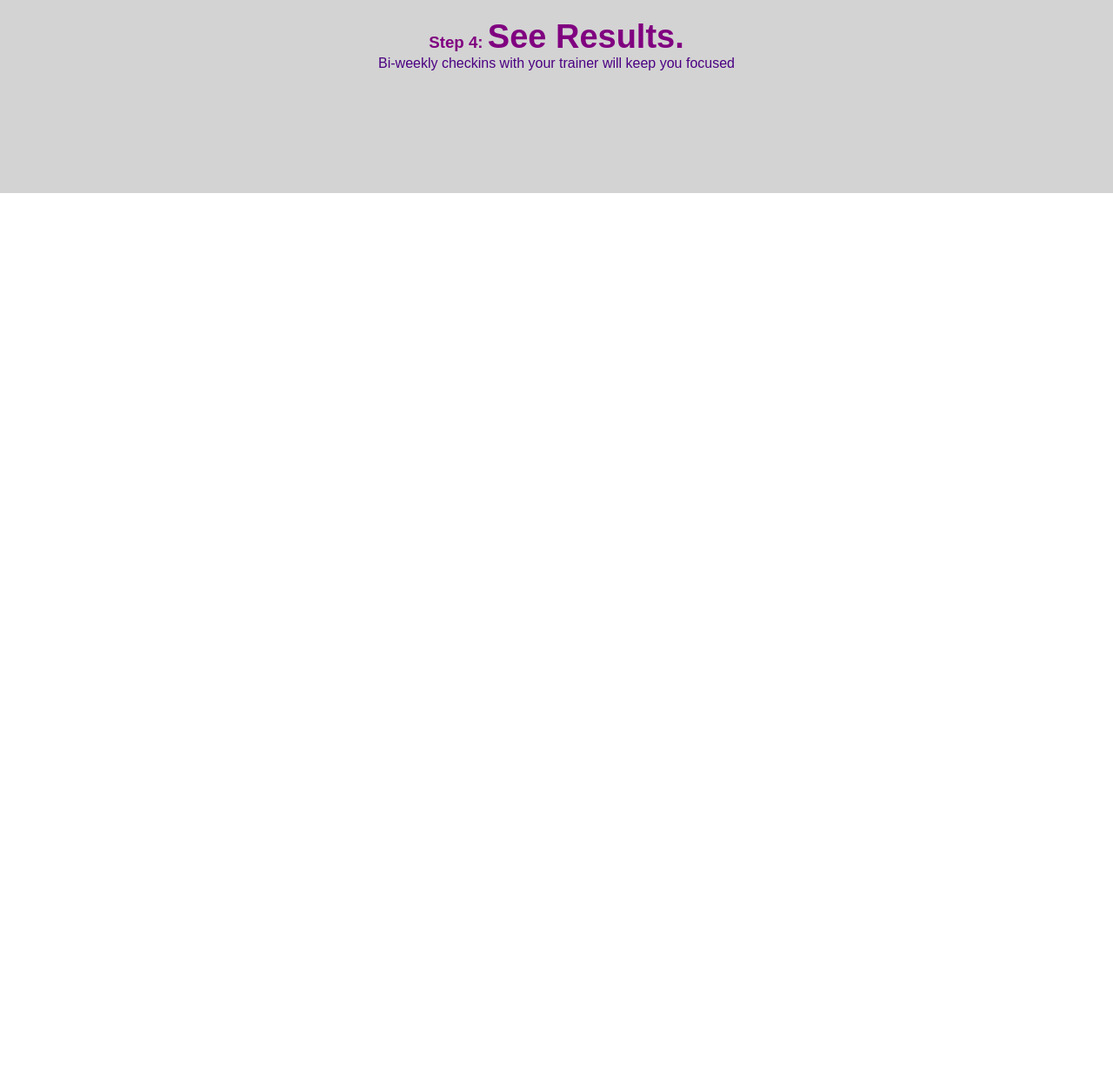
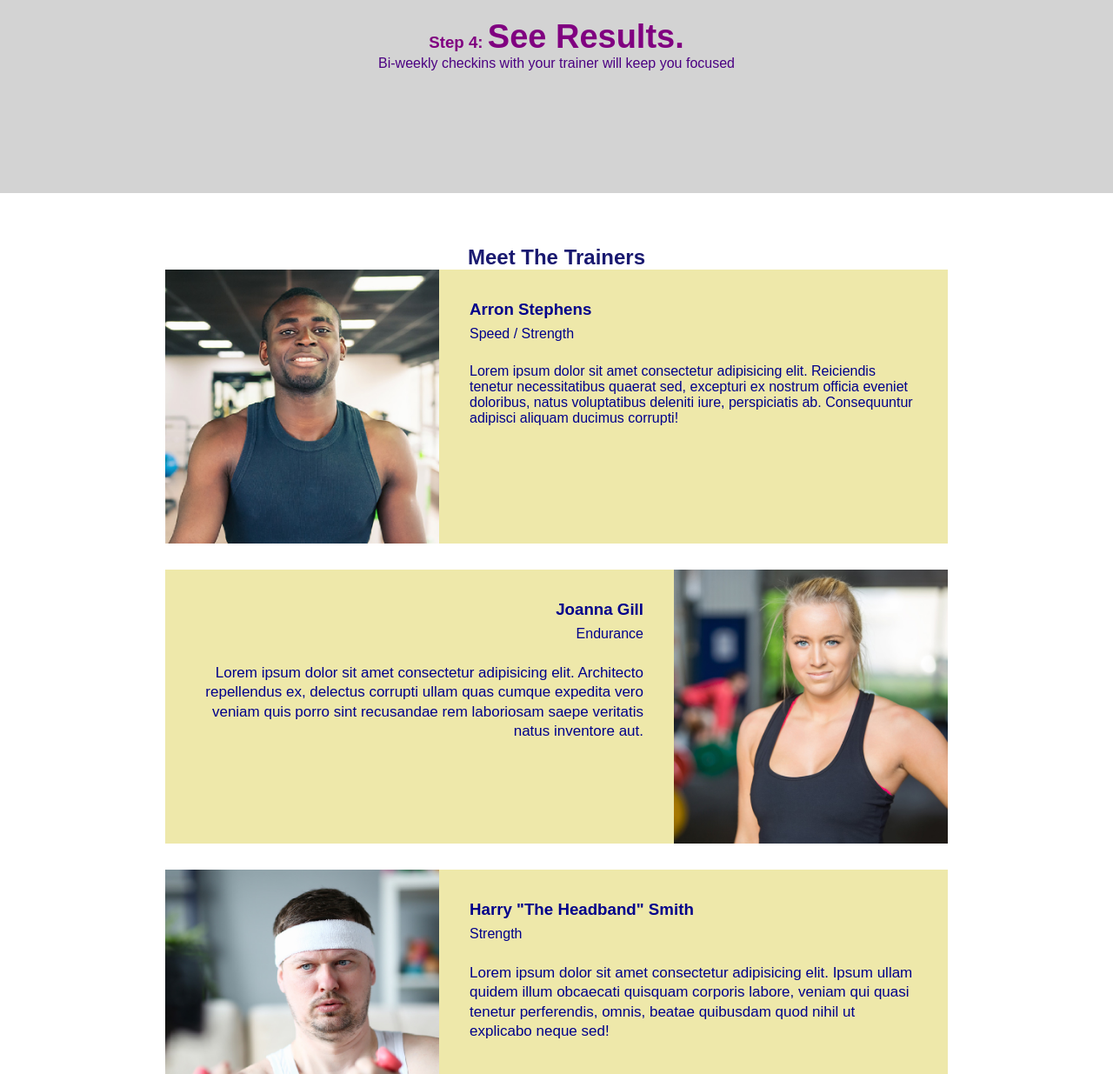
Before and after one commit to Berry8833/02-Advance-CSS-05-Module-Project-2.1, a plain HTML site: page index.html in a window 1280 px wide. Shown: the part 2185-3420 px from the top of the page at 87% size. Before the commit the page ends 2407 px from the top, so only its background shows below. Drawn offline with Linux system fonts and the light colour scheme.

Commit message:
added Meet The Trainers section

```diff
--- a/Assets/css/style.css
+++ b/Assets/css/style.css
@@ -142,3 +142,44 @@ section {
     font-style: 23px;
 }
 /* what you do style end */
+
+/* meet the trainers start */
+.trainers {
+    text-align: center;
+}
+.trainer {
+    width: 900px;
+    margin: 0 auto 30px auto;
+    background: palegoldenrod;
+    color: darkblue;
+    overflow: auto;
+}
+.trainer img {
+    width: 35%;
+    float: left;
+}
+.trainer-bio {
+    padding: 35px;
+    float: left;
+    width: 65%;
+}
+.trainer-bio h3 {
+    font-style: 32px;
+    margin-bottom: 8px;
+}
+.trainer-bio h4 {
+    font-weight: lighter;
+    font-style: 26px;
+    margin-bottom: 25px;
+}
+.trainer-bio p {
+    font-size: 17px;
+    line-height: 1.3;
+}
+.text-left {
+    text-align: left;
+}
+.text-right {
+    text-align: right;
+}
+/* meet the trainers style end */
--- a/index.html
+++ b/index.html
@@ -104,5 +104,40 @@
             </div>
         </section>
         <!-- "what you do" end -->
+
+        <!-- "meet the trainers" section start -->
+        <section id="your-trainers" class="trainers">
+            <h2 class="section-title primary-border">
+                Meet The Trainers
+            </h2>
+
+            <article class="trainer">
+                <img src="./Assets/images/trainer-1.jpg" alt="Arron Stephens in his workout clothes, ready to pump iron" />
+                <div class="trainer-bio text-left">
+                    <h3>Arron Stephens</h3>
+                    <h4>Speed / Strength</h4>
+                    Lorem ipsum dolor sit amet consectetur adipisicing elit. Reiciendis tenetur necessitatibus quaerat sed, excepturi ex nostrum officia eveniet doloribus, natus voluptatibus deleniti iure, perspiciatis ab. Consequuntur adipisci aliquam ducimus corrupti!
+                </div>
+            </article>
+
+            <article class="trainer">
+                <div class="trainer-bio text-right">
+                    <h3>Joanna Gill</h3>
+                    <h4>Endurance</h4>
+                    <p>Lorem ipsum dolor sit amet consectetur adipisicing elit. Architecto repellendus ex, delectus corrupti ullam quas cumque expedita vero veniam quis porro sint recusandae rem laboriosam saepe veritatis natus inventore aut.</p>
+                </div>
+                <img src="./Assets/images/trainer-2.jpg" alt="Joanna Gill cooling off after a work out" />
+            </article>
+
+            <article class="trainer">
+                <img src="./Assets/images/trainer-3.jpg" alt="Harry Smith wearing a headband and lifting comically small pink weights" />
+                <div class="trainer-bio text-left">
+                    <h3>Harry "The Headband" Smith</h3>
+                    <h4>Strength</h4>
+                    <p>Lorem ipsum dolor sit amet consectetur adipisicing elit. Ipsum ullam quidem illum obcaecati quisquam corporis labore, veniam qui quasi tenetur perferendis, omnis, beatae quibusdam quod nihil ut explicabo neque sed!</p>
+                </div>
+            </article>
+        </section>
+        <!-- "meet the trainers" end -->
     </body>
 </html>
```
